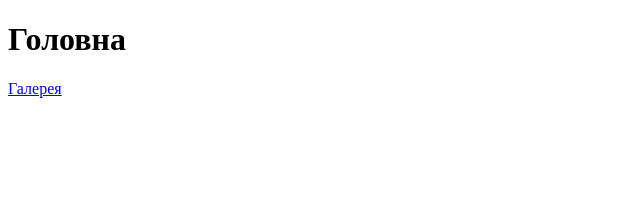
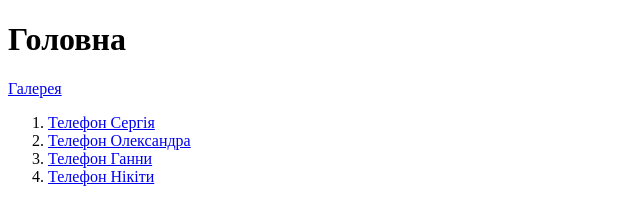
Before and after one commit to NikitaKylich/frdz3, a plain HTML site: page index.html in a window 1280 px wide. Shown: the whole page, without its empty margins (0-640 px from the left). Drawn offline with Linux system fonts and the light colour scheme.

Commit message:
add-list-with-telefon-namber

```diff
--- a/index.html
+++ b/index.html
@@ -9,5 +9,13 @@
     <a href=".\gallery.html">Галерея</a>
 
 
+    <ol>
+        <li><a href="tel:+380679999999">Телефон Сергія</a></li>
+         <li><a href='tel:+3800000000'>Телефон Олександра</a></li>
+         <li><a href='tel:+3800000000'>Телефон Ганни </a></li>
+         <li><a href='tel:+3800000000'>Телефон Нікіти</a></li>
+     </ol>
+
+
 </body>
 </html>
```
